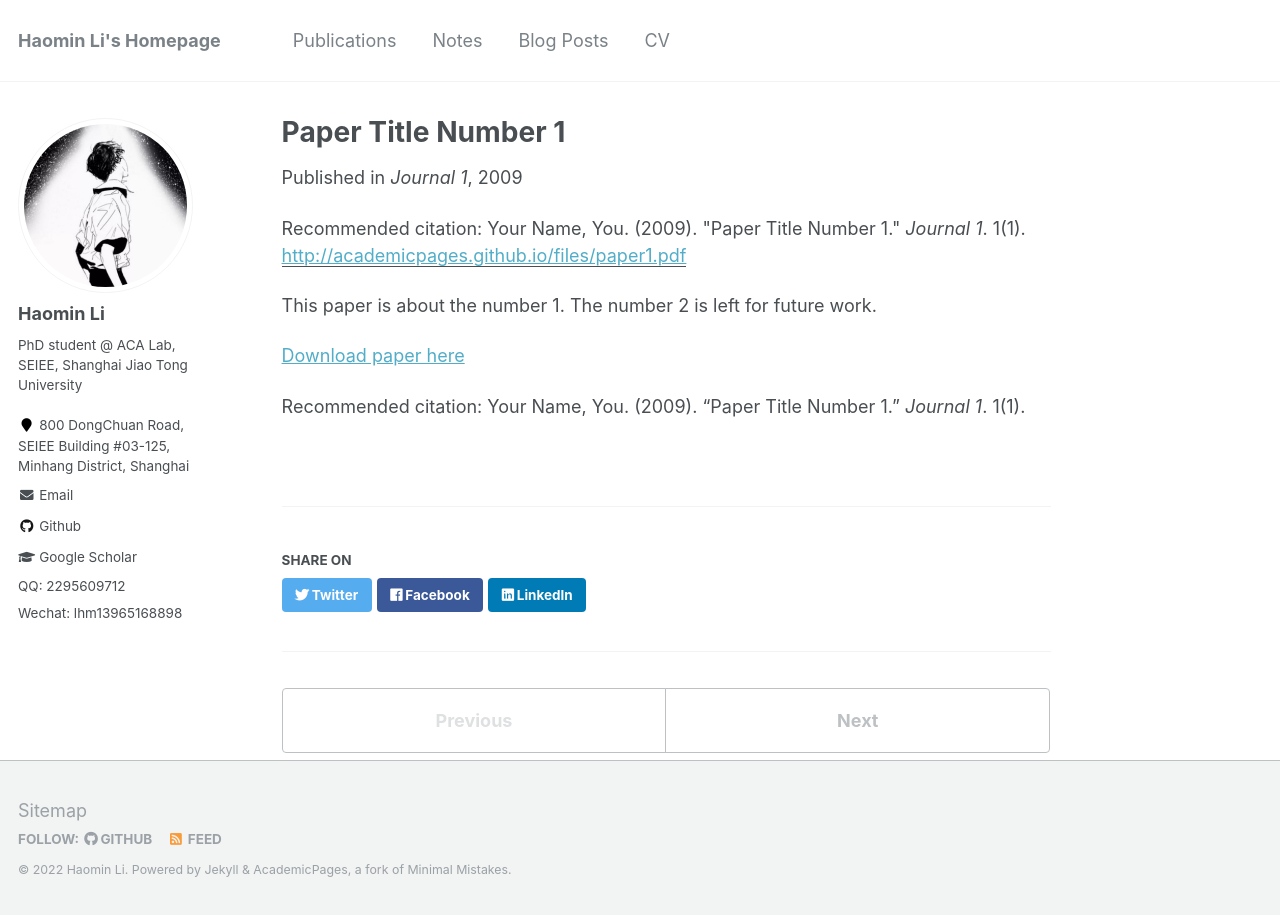
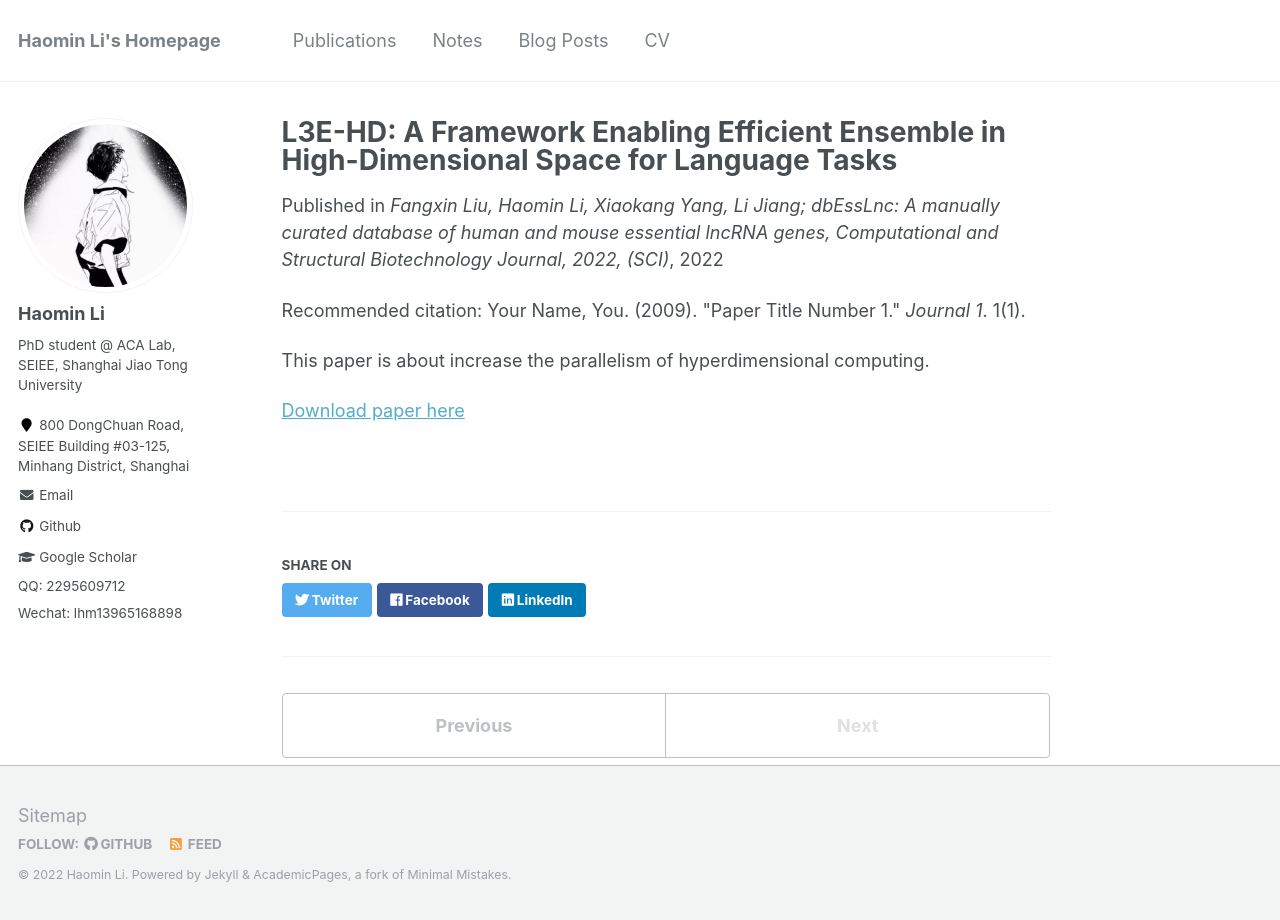
Before and after one commit to shieldforever/shieldforever.github.io, a Jekyll site: the page built from _publications/2009-10-01-paper-title-number-1.md, in a window 1280 px wide. Built offline with Jekyll 4.4.1, drawn with Linux system fonts in a browser that asks for light colours.

Commit message:
Update 2009-10-01-paper-title-number-1.md

```diff
--- a/_publications/2009-10-01-paper-title-number-1.md
+++ b/_publications/2009-10-01-paper-title-number-1.md
@@ -1,15 +1,13 @@
 ---
-title: "Paper Title Number 1"
+title: "L3E-HD: A Framework Enabling Efficient Ensemble in High-Dimensional Space for Language Tasks"
 collection: publications
-permalink: /publication/2009-10-01-paper-title-number-1
-excerpt: 'This paper is about the number 1. The number 2 is left for future work.'
-date: 2009-10-01
-venue: 'Journal 1'
-paperurl: 'http://academicpages.github.io/files/paper1.pdf'
+permalink: /publication/2022-07-06-paper-title-number-2
+excerpt: 'This paper is about increase the parallelism of hyperdimensional computing.'
+date: 2022-07-06
+venue: 'Fangxin Liu, Haomin Li, Xiaokang Yang, Li Jiang; dbEssLnc: A manually curated database of human and mouse essential lncRNA genes, Computational and Structural Biotechnology Journal, 2022, (SCI)'
+# paperurl: 'http://academicpages.github.io/files/paper1.pdf'
 citation: 'Your Name, You. (2009). &quot;Paper Title Number 1.&quot; <i>Journal 1</i>. 1(1).'
 ---
-This paper is about the number 1. The number 2 is left for future work.
+This paper is about increase the parallelism of hyperdimensional computing.
 
-[Download paper here](http://academicpages.github.io/files/paper1.pdf)
-
-Recommended citation: Your Name, You. (2009). "Paper Title Number 1." <i>Journal 1</i>. 1(1).
+[Download paper here](https://web.archive.org/web/20220711214640id_/https://dl.acm.org/doi/pdf/10.1145/3477495.3531761)
```
